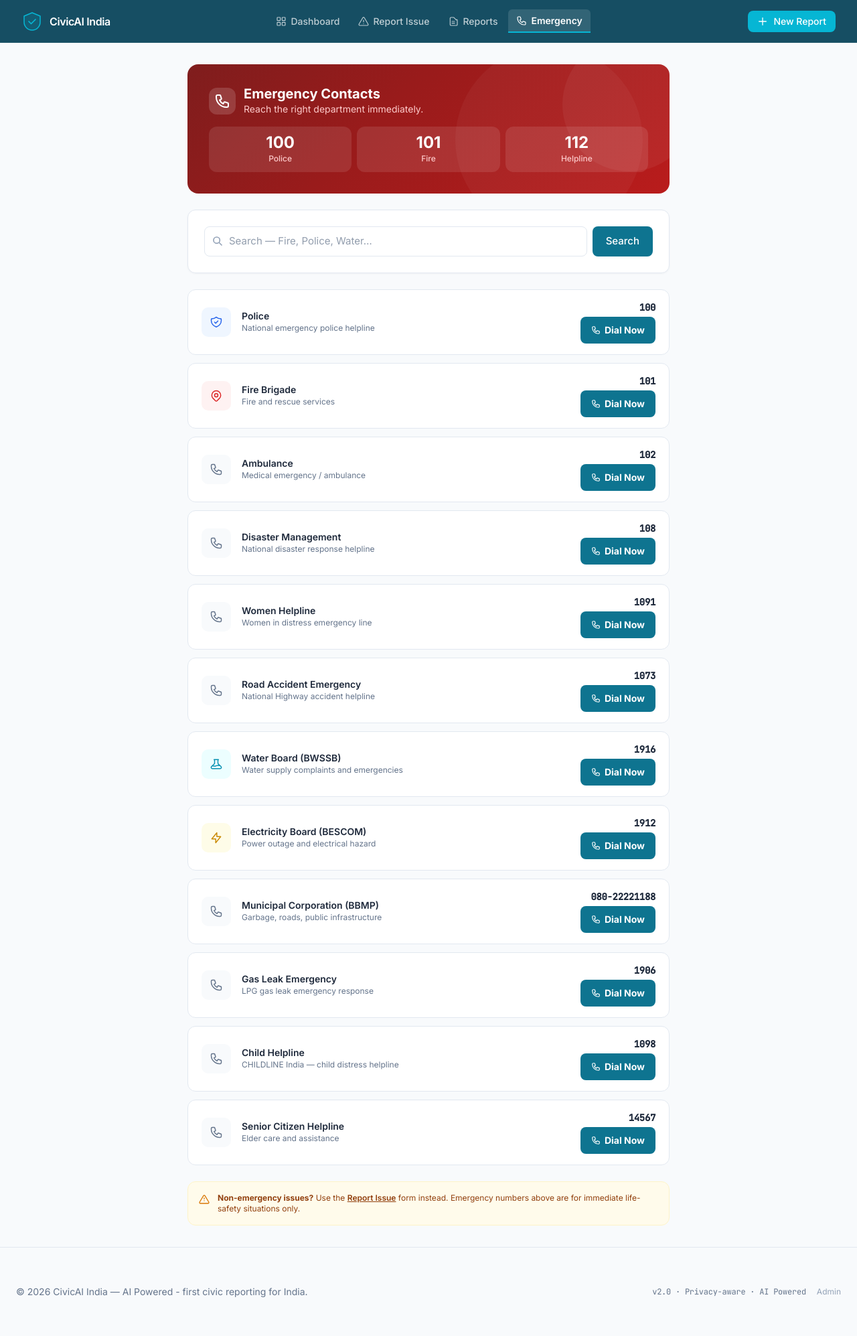
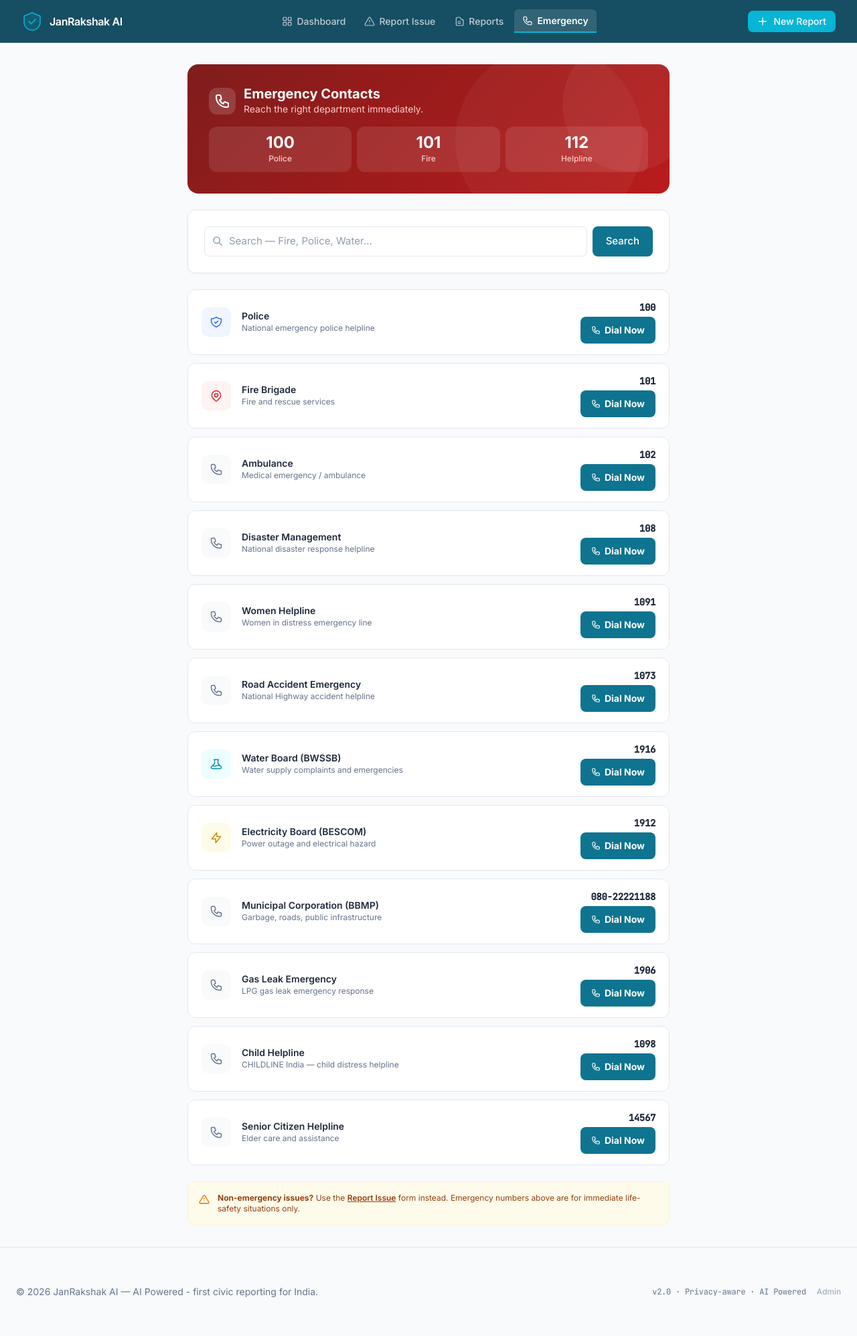
Before and after one commit to noufanvp/JanRakshak_AI, a Django app: page /emergency/ in a window 1280 px wide. Shown: the whole page at 67% size. Run offline with Django 5.2, Linux system fonts and the light colour scheme; some libraries are stand-ins or nearby versions.

Commit message:
Name CivicAi changed to JanRakshak AI

```diff
--- a/janrakshak_django/settings.py
+++ b/janrakshak_django/settings.py
@@ -18,7 +18,7 @@ except ImportError:
 # ===========================================================================
 # PATHS
 # ===========================================================================
-BASE_DIR = Path(__file__).resolve().parent.parent  # CivicAI_India/
+BASE_DIR = Path(__file__).resolve().parent.parent  # JanRakshak_AI/
 
 # ===========================================================================
 # SECURITY & ENVIRONMENT
--- a/portal/services.py
+++ b/portal/services.py
@@ -21,7 +21,7 @@ logger = logging.getLogger(__name__)
 # ---------------------------------------------------------------------------
 # Paths (for audit log only — DB is handled by Django ORM)
 # ---------------------------------------------------------------------------
-_HERE = Path(__file__).resolve().parent.parent   # CivicAI_India/
+_HERE = Path(__file__).resolve().parent.parent   # JanRakshak_AI/
 AUDIT_LOG_PATH = _HERE / "data" / "audit.log"
 AUDIT_LOG_PATH.parent.mkdir(parents=True, exist_ok=True)
 
--- a/templates/base.html
+++ b/templates/base.html
@@ -13,12 +13,12 @@
   {# ===================================================================== #}
   {# META — SEO & Description #}
   {# ===================================================================== #}
-  <title>{% block title %}CivicAI India{% endblock %} — Civic Issue Reporting</title>
+  <title>{% block title %}JanRakshak AI{% endblock %} — Civic Issue Reporting</title>
   <meta name="description"
     content="{% block meta_description %}Offline-first civic issue reporting with privacy-aware AI triage for India. Built for citizens and administrators.{% endblock %}" />
   <meta name="keywords"
     content="civic issues, India, AI, public reporting, road damage, water leakage, garbage, offline" />
-  <meta name="author" content="CivicAI India" />
+  <meta name="author" content="JanRakshak AI" />
   <meta name="robots" content="index, follow" />
 
   {# ===================================================================== #}
@@ -41,7 +41,7 @@
   {# META — Open Graph (social sharing preview) #}
   {# ===================================================================== #}
   <meta property="og:type" content="website" />
-  <meta property="og:title" content="CivicAI India — Civic Issue Reporting" />
+  <meta property="og:title" content="JanRakshak AI — Civic Issue Reporting" />
   <meta property="og:description" content="Offline-first, privacy-aware civic issue reporting for India." />
   <meta property="og:image" content="{% static 'icons/icon-512.png' %}" />
 
@@ -141,7 +141,7 @@
           <path d="M11 16L14.5 19.5L21 13" stroke="currentColor" stroke-width="1.75" stroke-linecap="round"
             stroke-linejoin="round" />
         </svg>
-        <span class="text-white font-semibold text-base tracking-tight">CivicAI India</span>
+        <span class="text-white font-semibold text-base tracking-tight">JanRakshak AI</span>
       </a>
 
       {# Desktop Nav Links #}
@@ -274,7 +274,7 @@
   <footer class="py-6 border-t border-surface-border" role="contentinfo">
     <div class="page-container flex flex-col sm:flex-row items-center justify-between gap-3 text-sm text-slate-500">
       <p>
-        &copy; {% now "Y" %} CivicAI India &mdash;
+        &copy; {% now "Y" %} JanRakshak AI &mdash;
         AI Powered - first civic reporting for India.
       </p>
       <div class="flex items-center gap-4">
```
